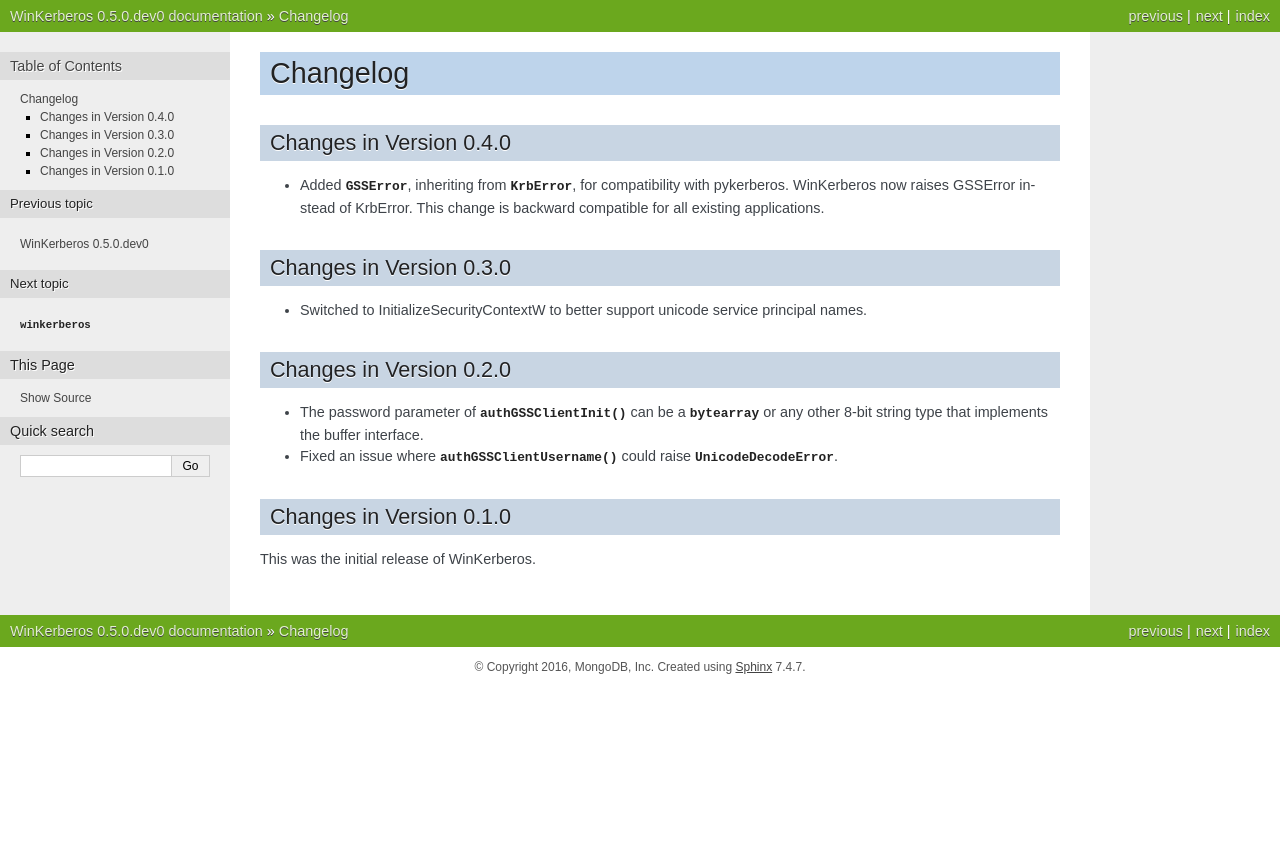
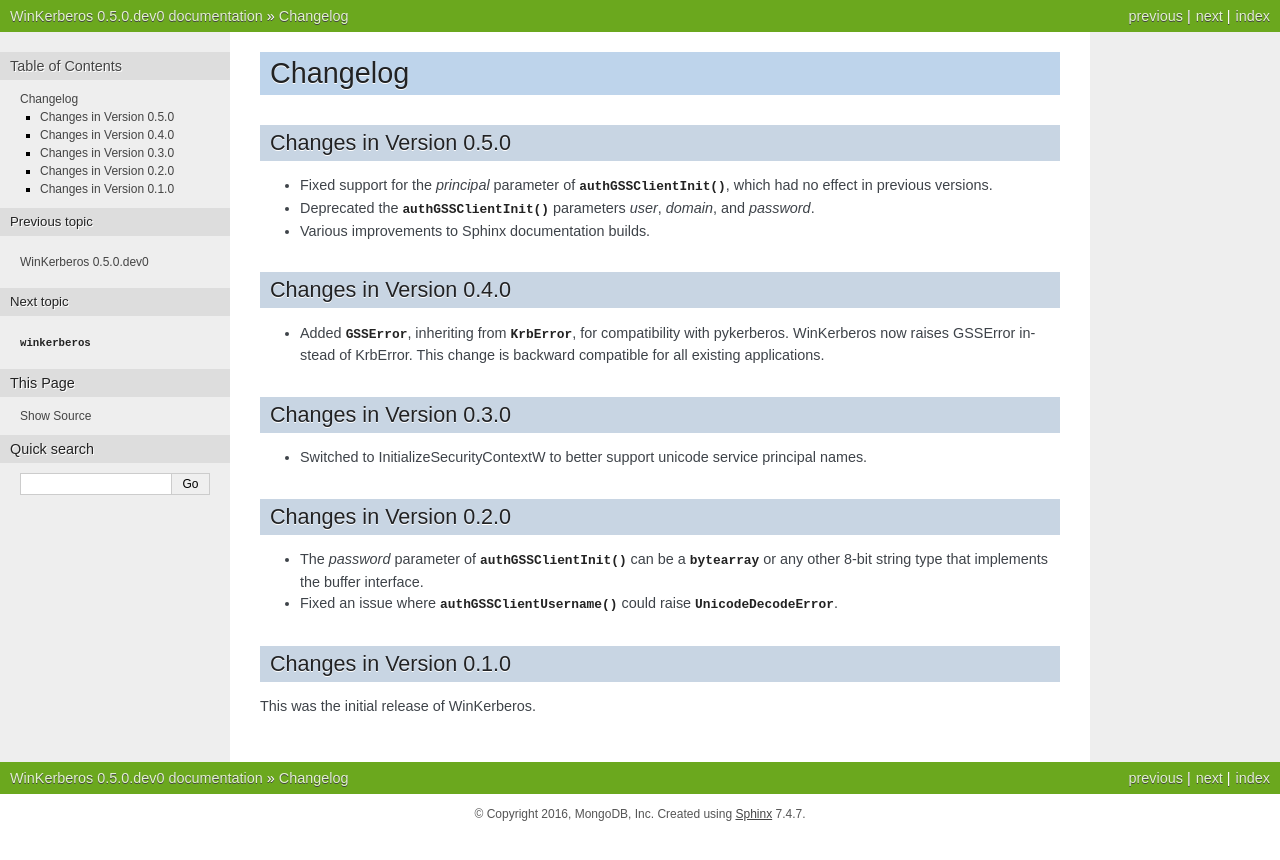
Before and after one commit to mongodb/winkerberos, a Sphinx documentation site: the page built from doc/changelog.rst, in a window 1280 px wide. Shown: the top 860 px of the page. Built offline with Sphinx 7.4.7, drawn with Linux system fonts in a browser that asks for light colours; the version number is read from the project's files by our own code.

Commit message:
Changelog for 0.5.0

```diff
--- a/doc/changelog.rst
+++ b/doc/changelog.rst
@@ -1,5 +1,15 @@
 Changelog
 =========
+
+Changes in Version 0.5.0
+------------------------
+
+- Fixed support for the `principal` parameter of
+  :func:`~winkerberos.authGSSClientInit`, which had no effect in previous
+  versions.
+- Deprecated the :func:`~winkerberos.authGSSClientInit` parameters `user`,
+  `domain`, and `password`.
+- Various improvements to Sphinx documentation builds.
 
 Changes in Version 0.4.0
 ------------------------
@@ -18,7 +28,7 @@
 Changes in Version 0.2.0
 ------------------------
 
-- The password parameter of :func:`~winkerberos.authGSSClientInit` can be a
+- The `password` parameter of :func:`~winkerberos.authGSSClientInit` can be a
   :class:`bytearray` or any other 8-bit string type that implements the buffer
   interface.
 - Fixed an issue where :func:`~winkerberos.authGSSClientUsername` could raise
```
